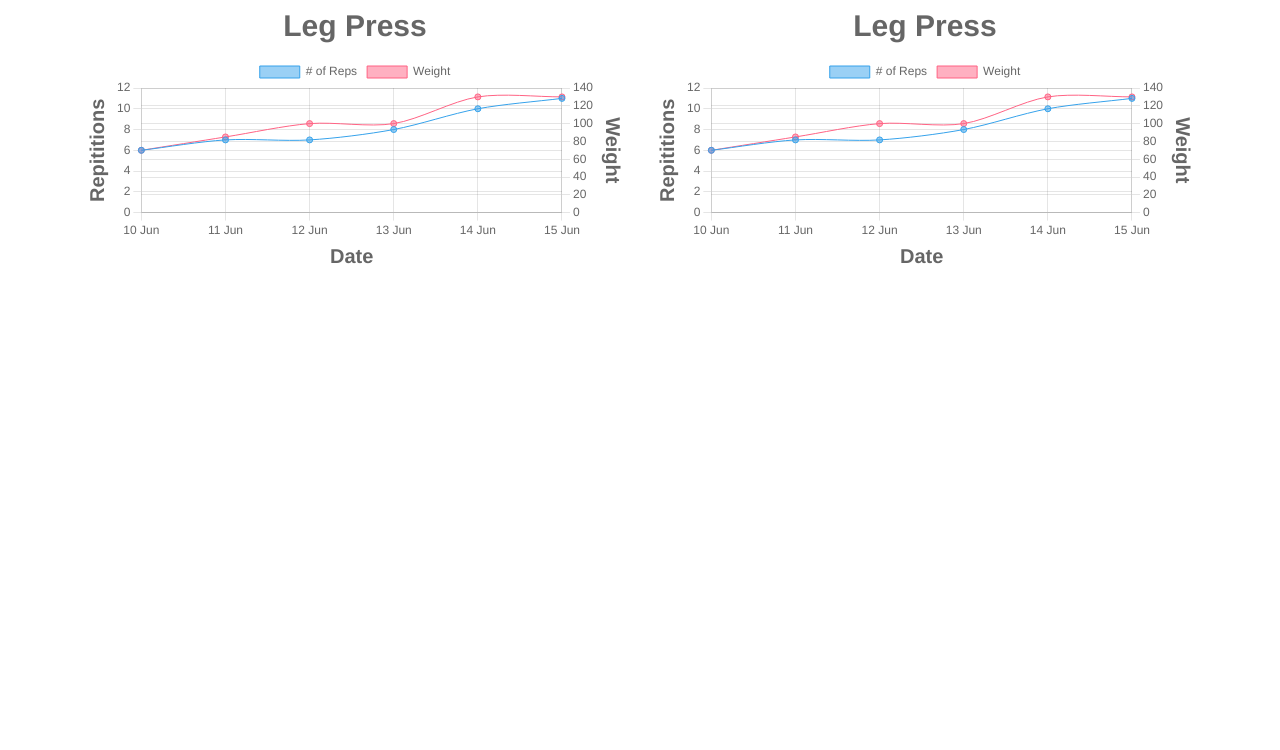
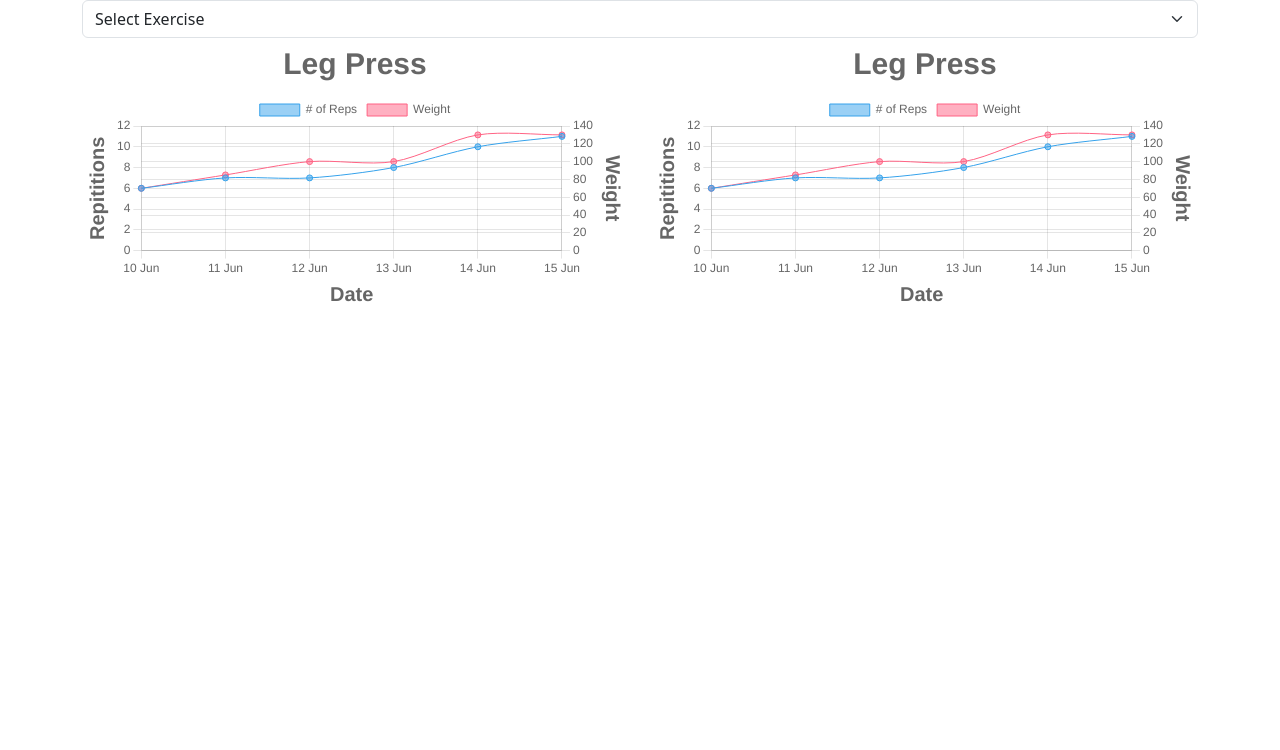
Before and after one commit to PrabhjeetKalsi/Fitness-Data-Visualisation, a plain HTML site: page src/index.html in a window 1280 px wide. Shown: the part 50-800 px from the top of the page. Drawn offline with nearby package versions, Linux system fonts and the light colour scheme.

Commit message:
[feat]: add selector for exercises

```diff
--- a/src/index.html
+++ b/src/index.html
@@ -21,6 +21,16 @@
             <span class="navbar-brand mb-0 h1">Fitness Tracker</span>
         </div>
     </nav>
+
+    <div class="container-sm">
+        <select class="form-select" aria-label="Default select example">
+            <option selected>Select Exercise</option>
+            <option value="1">Dumbel Press</option>
+            <option value="2">Leg Press</option>
+            <option value="3">Bicep curl</option>
+        </select>
+    </div>
+
     <div class="container text-center">
         <div class="row">
             <div class="col">
```
